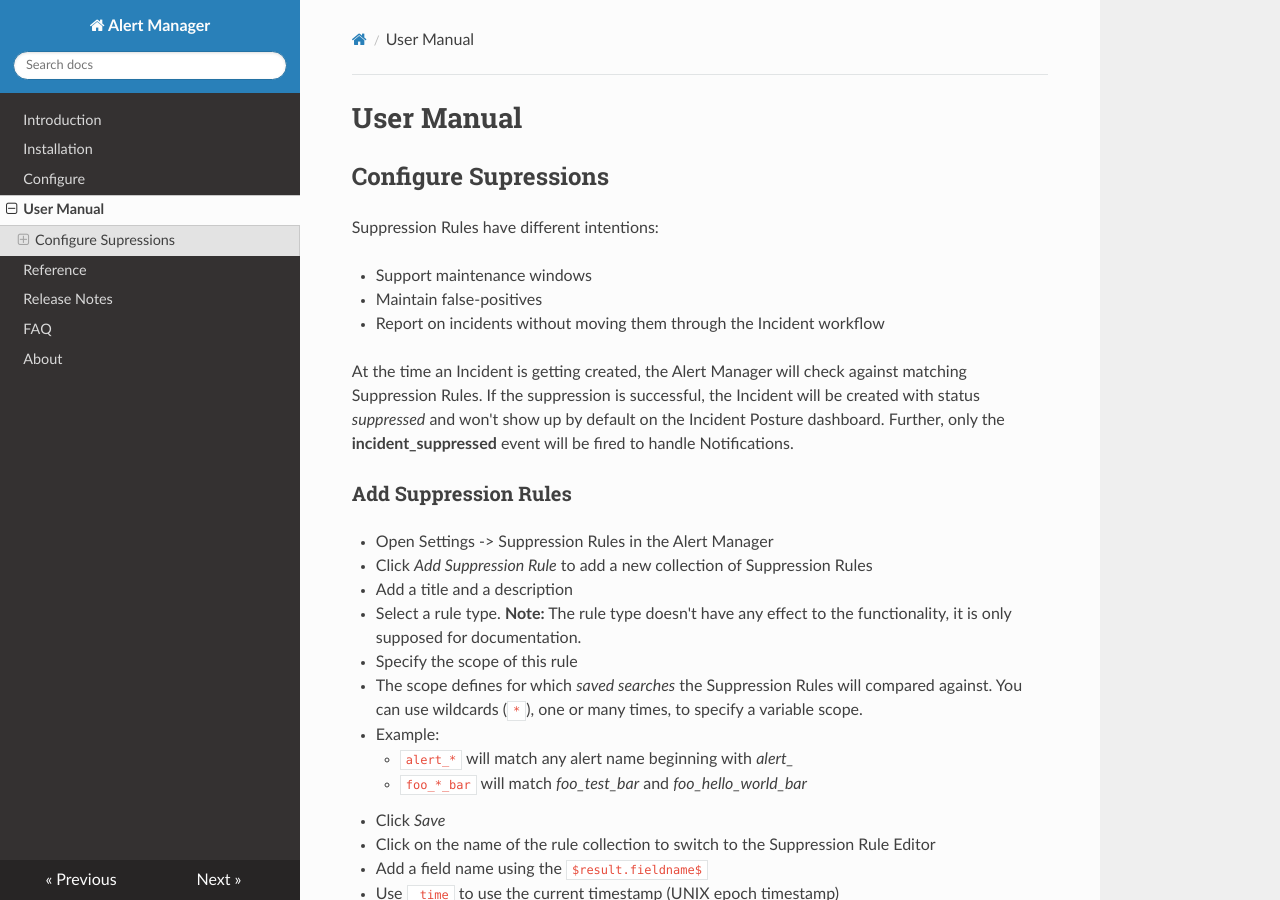
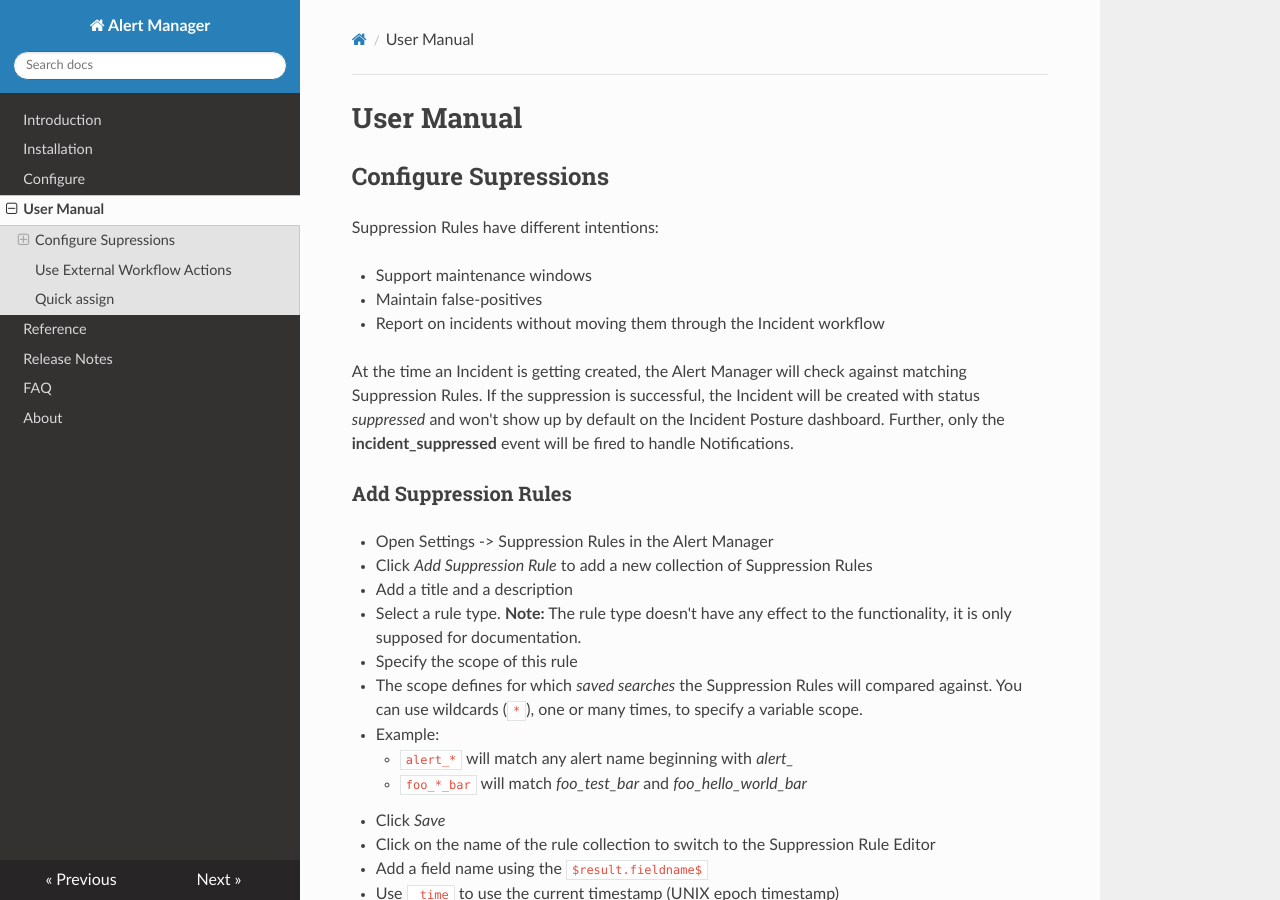
Before and after one commit to alertmanager/alert_manager_docs, an MkDocs documentation site: the page built from docs/user_manual.md, in a window 1280 px wide and 900 px high. Built offline with MkDocs 1.6.1, drawn with Linux system fonts in a browser that asks for light colours; nearby versions of some CDN libraries; old or Windows-style settings are respelled for this version of MkDocs.

Commit message:
Small fix

```diff
--- a/docs/user_manual.md
+++ b/docs/user_manual.md
@@ -45,7 +45,7 @@ Suppressed incidents can be reviewed in the Incident Posture dashboard
 
 If you enabled *Auto-resolve incidents on adding new matching suppression rules* in the Custom Alert Action parameters on your alert, the Alert Manager scheduler will auto-resolve matching Incidents after the rule has been added. Incidents will be turned into the status *auto_suppressed_resolved*. If this option is disabled only new matching Incidents get suppressed.
 
-### Use External Workflow Actions
+## Use External Workflow Actions
 
 * On the incident posture dashboard, click on the External Workflow Action button ![Screenshot](img/im_ewa_button.png)
 * The Execute External Workflow Action -windows will open
@@ -56,7 +56,7 @@ If you enabled *Auto-resolve incidents on adding new matching suppression rules*
 * Execute the action
 * Alert Manager will update the history with the action
 
-### Quick assign
+## Quick assign
 
 * To assign an incident to the current user, press the quick assign button
 
```
